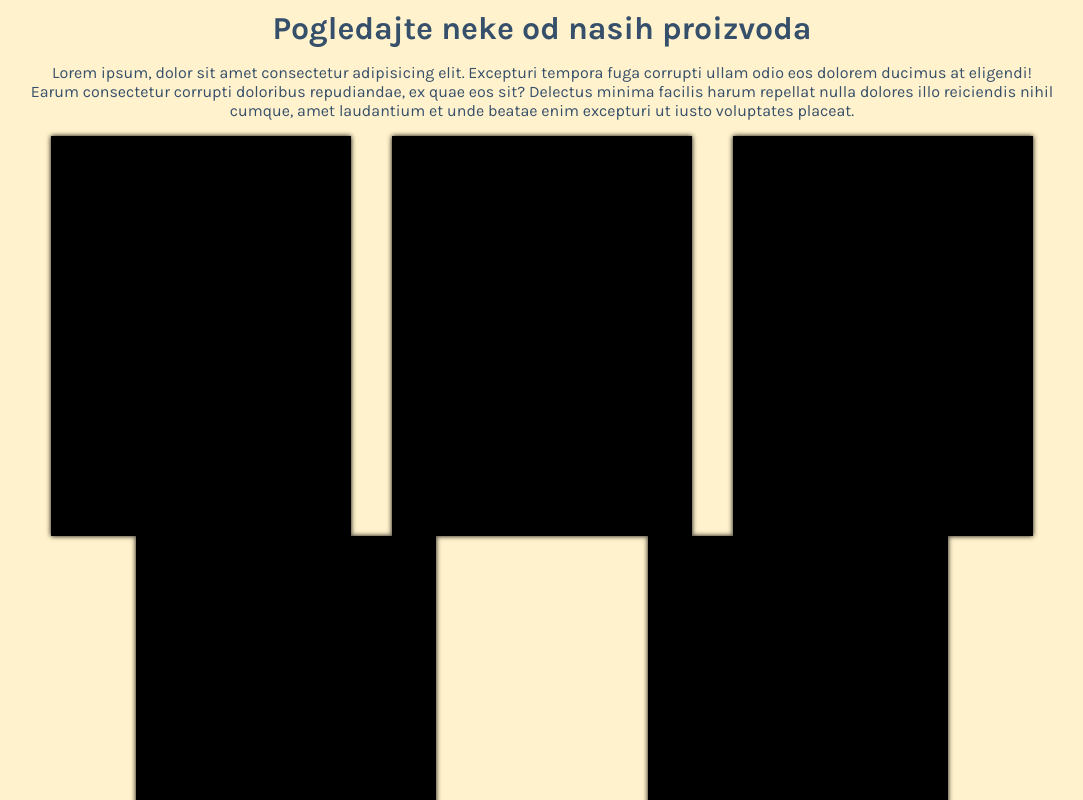
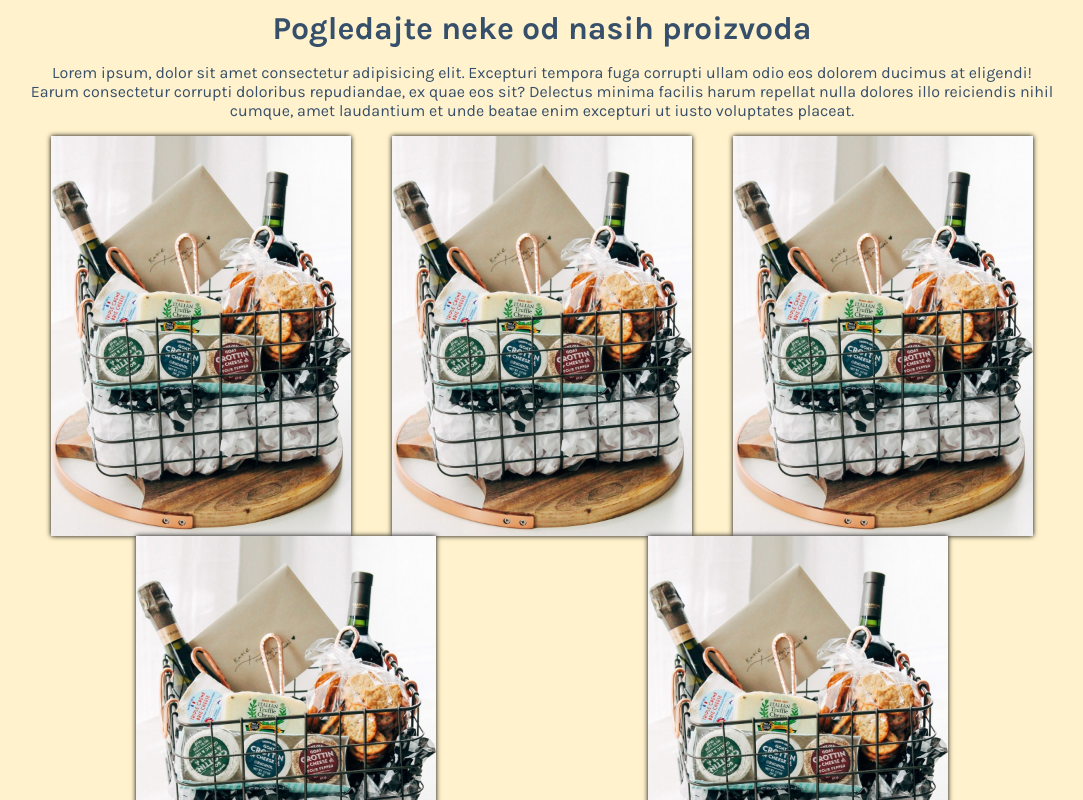
Before and after one commit to MilanJulinac42/gb-client, a Next.js app: page / in a window 1280 px wide. Shown: the part 640-1440 px from the top of the page, without its empty margins (98-1181 px from the left). Built offline with nearby package versions, Linux system fonts and the light colour scheme.

Commit message:
gb-80 improved card component

```diff
--- a/components/card/Card.module.scss
+++ b/components/card/Card.module.scss
@@ -1,31 +1,36 @@
 $bg: #FEF5DF;
 
 .container {
+  position: relative;
   width: 300px;
   height: 400px;
-
   margin: auto;
-
   background-color: black;
   background-size: cover;
   cursor: pointer;
+  -webkit-box-shadow: 0 0 5px #000;
+  box-shadow: 0 0 5px #000;
 
-  -webkit-box-shadow: 0 0 5px #000;
-        box-shadow: 0 0 5px #000;
+  img {
+    width: 100%;
+    height: 100%;
+    object-fit: cover;
   }
+}
 
 .overlay {
+  position: absolute;
+  top: 0;
+  left: 0;
   width: 100%;
   height: 100%;
-
   display: flex;
   flex-direction: column;
   align-items: baseline;
+  justify-content: center;
   gap: 32px;
-
   text-align: left;
-
-  background: rgba(77, 77, 77, .9);
+  background: rgba(77, 77, 77, 0.9);
   color: $bg;
   opacity: 0;
   transition: all 0.5s;
@@ -40,7 +45,6 @@ $bg: #FEF5DF;
 .head {
   font-size: 30px;
   line-height: 40px;
-  width: 50%;
 
   transform: translateY(40px);
   transition: all 0.7s;
--- a/components/card/Card.tsx
+++ b/components/card/Card.tsx
@@ -1,4 +1,5 @@
 import React from "react";
+import Image from "next/image";
 import styles from "./Card.module.scss";
 import { faCartShopping } from "@fortawesome/free-solid-svg-icons";
 import { FontAwesomeIcon } from "@fortawesome/react-fontawesome";
@@ -13,18 +14,18 @@ interface ProductCardProps {
 const Card: React.FC<ProductCardProps> = ({ name, price, imageUrl }) => {
   return (
     <div className={styles.container}>
+      <Image src={imageUrl} alt="random" width={300} height={300}/>
       <div className={styles.overlay}>
         <div className={styles.items}></div>
         <div className={classNames(styles.items, styles.head)}>
-          <p>Flower Embroidery Hoop Art</p>
+          <p>{name}</p>
           <hr />
         </div>
         <div className={classNames(styles.items, styles.price)}>
-          <p className={styles.old}>$699</p>
-          <p className={styles.new}>$345</p>
+          <p className={styles.new}>{price}$</p>
         </div>
         <div className={classNames(styles.items, styles.cart)}>
-        <FontAwesomeIcon icon={faCartShopping}></FontAwesomeIcon>
+          <FontAwesomeIcon icon={faCartShopping}></FontAwesomeIcon>
           <span>ADD TO CART</span>
         </div>
       </div>
```
